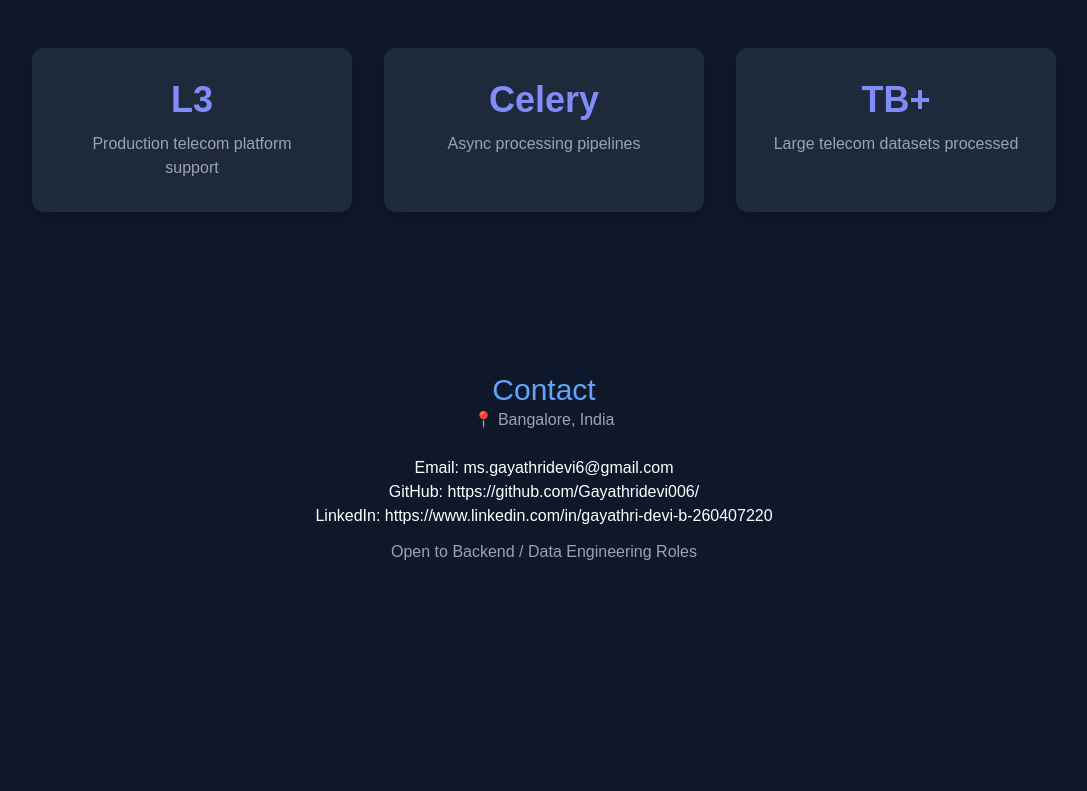
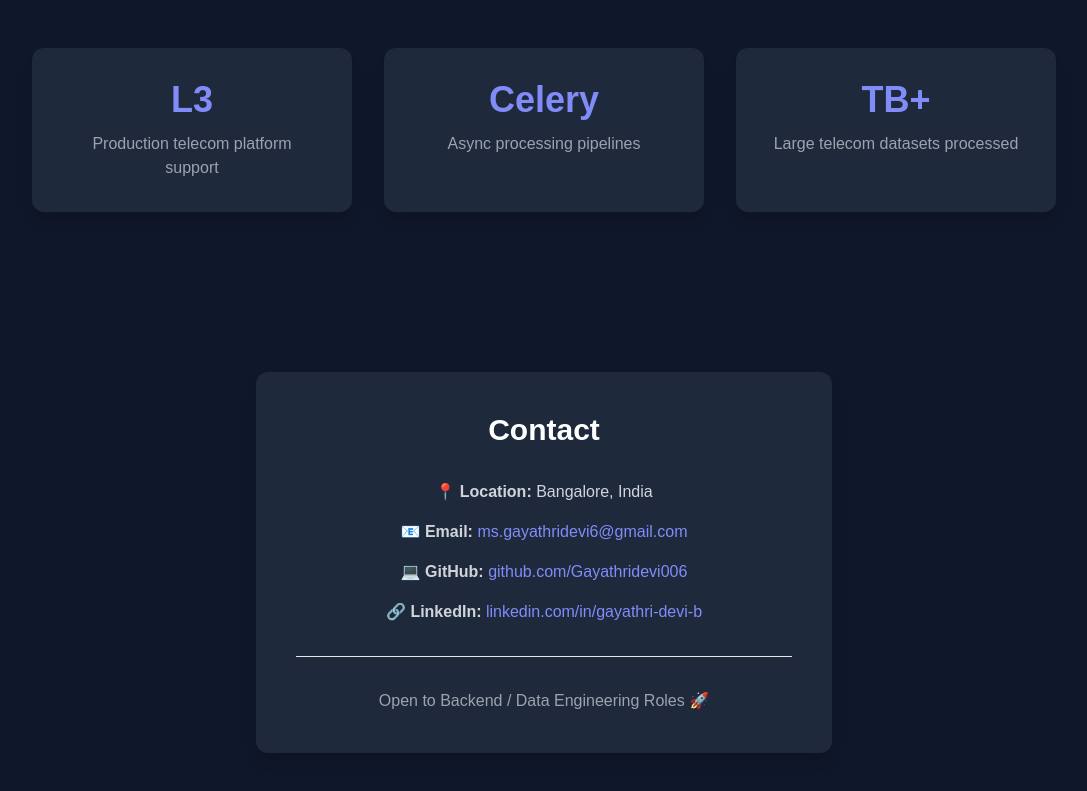
Before and after one commit to Gayathridevi006/gayathri-portfolio, a React (Vite) app: page / in a window 1280 px wide. Shown: the part 3982-4773 px from the top of the page, without its empty margins (96-1183 px from the left). Before the commit the page ends 4626 px from the top, so only its background shows below. Built offline with nearby package versions, Linux system fonts and the light colour scheme.

Commit message:
contact design change

```diff
--- a/src/components/Contact.jsx
+++ b/src/components/Contact.jsx
@@ -1,29 +1,64 @@
-export default function Contact(){
+export default function Contact() {
+  return (
+    <section id="contact" className="py-20 flex justify-center">
 
-return(
+      <div className="bg-slate-800 p-10 rounded-xl shadow-lg max-w-xl w-full text-center">
 
-<section id="contact" className="text-center py-20">
+        <h2 className="text-3xl font-bold mb-8">
+          Contact
+        </h2>
 
-<h2 className="text-3xl text-blue-400">
-Contact
-</h2>
+        <div className="space-y-4 text-gray-300">
 
-<p className="text-gray-400">
-📍 Bangalore, India
-</p>
+          <p>
+            📍 <span className="font-semibold">Location:</span> Bangalore, India
+          </p>
 
-<p className="mt-6">
-Email: ms.gayathridevi6@gmail.com
-</p>
+          <p>
+            📧 <span className="font-semibold">Email:</span>{" "}
+            <a
+              href="mailto:ms.gayathridevi6@gmail.com"
+              className="text-indigo-400 hover:underline"
+            >
+              ms.gayathridevi6@gmail.com
+            </a>
+          </p>
 
-<p>GitHub: https://github.com/Gayathridevi006/</p>
+          <p>
+            💻 <span className="font-semibold">GitHub:</span>{" "}
+            <a
+              href="https://github.com/Gayathridevi006"
+              target="_blank"
+              className="text-indigo-400 hover:underline"
+            >
+              github.com/Gayathridevi006
+            </a>
+          </p>
 
-<p>LinkedIn:  https://www.linkedin.com/in/gayathri-devi-b-260407220</p>
+          <p>
+            🔗 <span className="font-semibold">LinkedIn:</span>{" "}
+            <a
+              href="https://www.linkedin.com/in/gayathri-devi-b-260407220"
+              target="_blank"
+              className="text-indigo-400 hover:underline"
+            >
+              linkedin.com/in/gayathri-devi-b
+            </a>
+          </p>
 
-<p className="mt-3 text-gray-400">
-Open to Backend / Data Engineering Roles
-</p>
-</section>
+        </div>
 
-)
+
+
+        <div className="border-t border-gray-1000 my-8"></div>
+
+        <p className="mt-8 text-gray-400">
+          Open to Backend / Data Engineering Roles 🚀
+        </p>
+
+      </div>
+
+    </section>
+
+  );
 }
```
